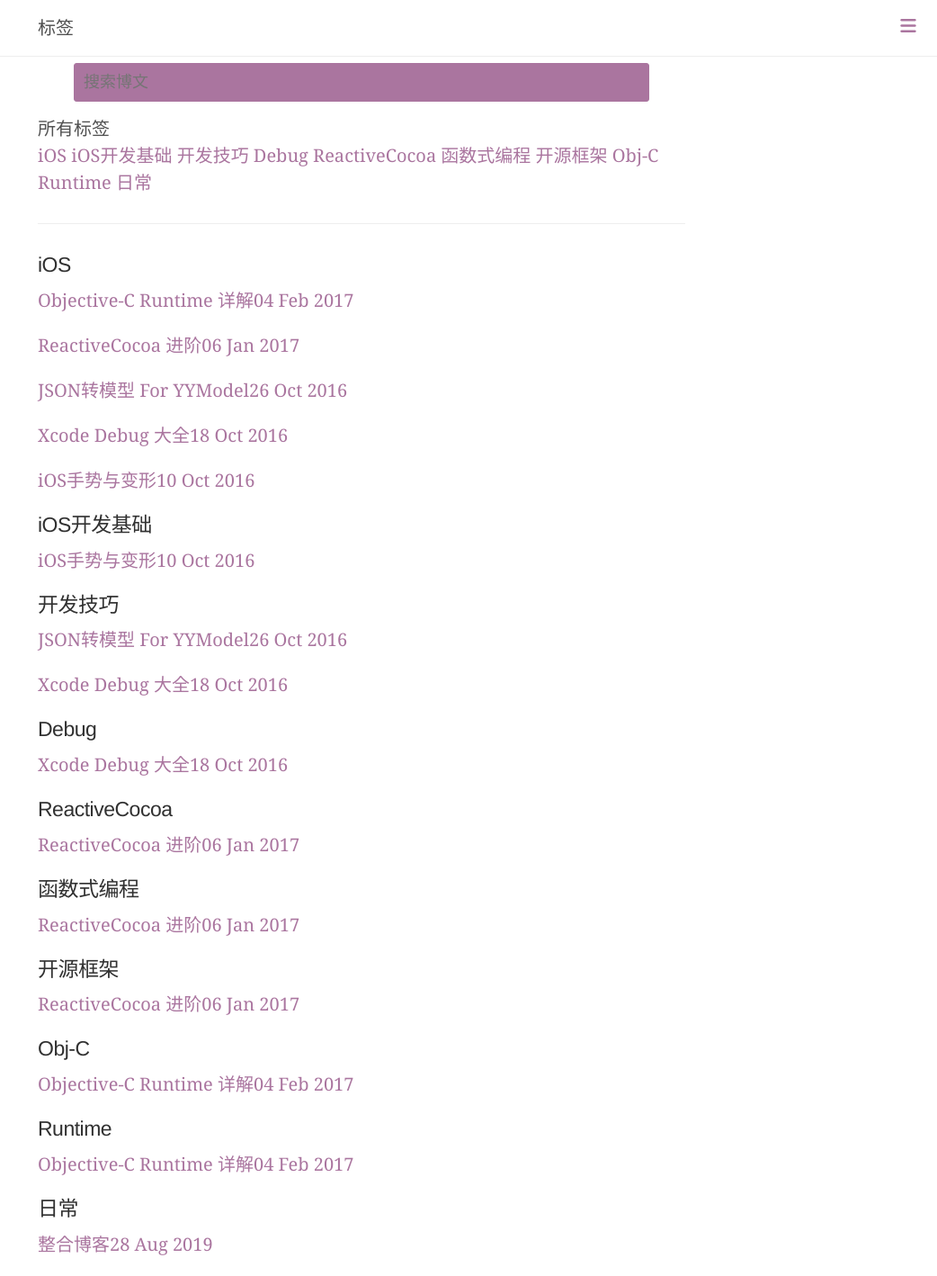
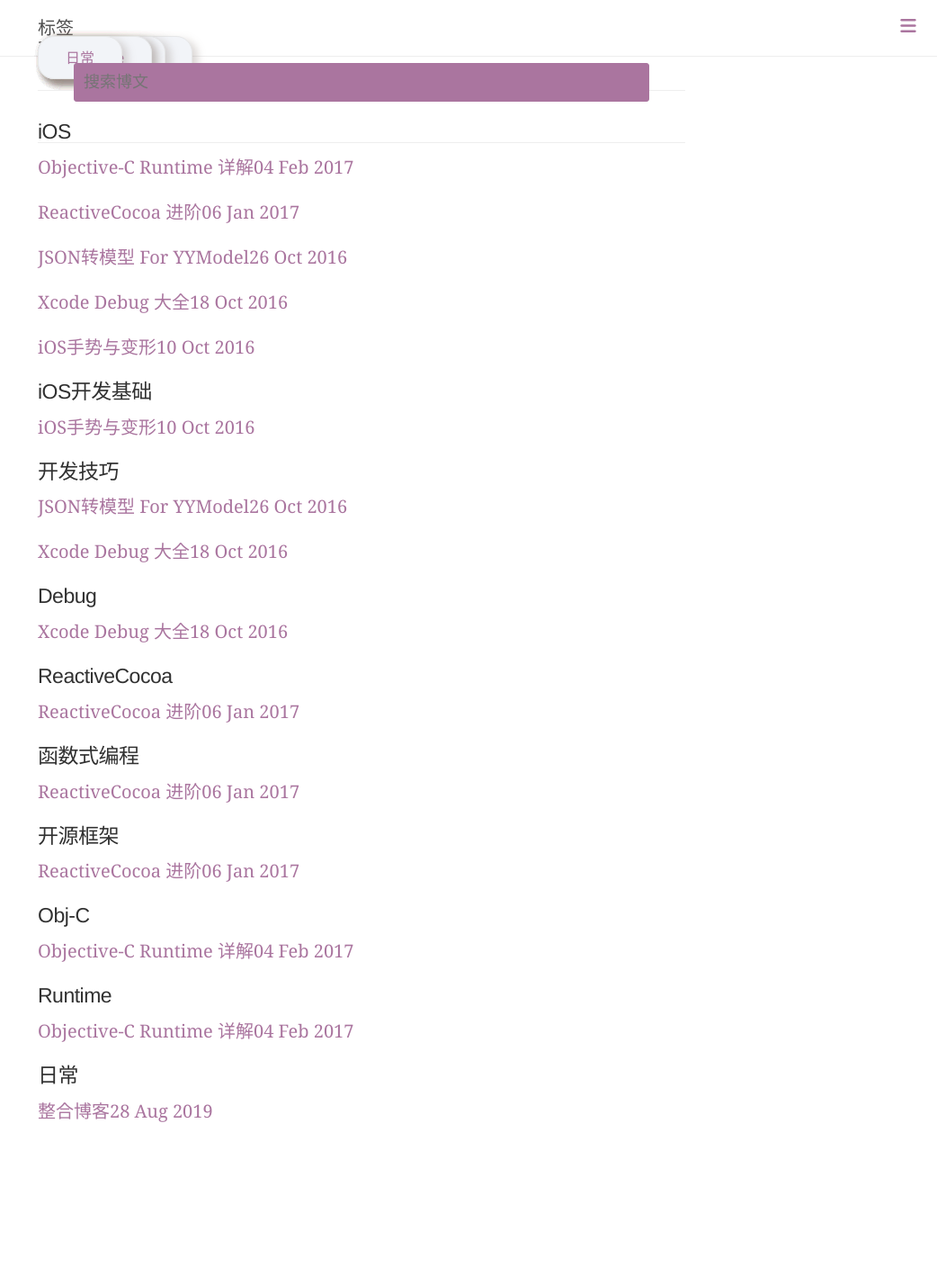
Before and after one commit to XtrueT/xtruet.github.com, a Jekyll site: the page built from tags.html, in a window 1280 px wide. Shown: the whole page at 90% size, without its empty margins (238-1280 px from the left). Built offline with Jekyll 4.4.1, drawn with Linux system fonts in a browser that asks for light colours; comment, search, counter and statistics services are not loaded; after the commit the page ends 1270 px from its top, so only the background shows below that.

Commit message:
标签云

```diff
--- a/index.html
+++ b/index.html
@@ -2,8 +2,8 @@
 layout: default
 title: 首页
 ---
-
-<section>
+<hr/>
+<section class="tagcloud" >
 		<header>所有标签</header>
 		<div class="tags-list">
 			{% for tag in site.tags %}
--- a/public/css/index.css
+++ b/public/css/index.css
@@ -282,3 +282,36 @@
   background: #aa759f;
   border-radius: 2px;
 }
+
+.tagcloud {
+  position: relative;
+  margin-top: -150px;
+}
+
+.tagcloud a {
+  position: absolute;
+  top: 0;
+  left: 0;
+  display: block;
+  padding: 11px 30px;
+  color: #333;
+  font-size: 16px;
+  border: 1px solid #e6e7e8;
+  border-radius: 18px;
+  background-color: #f2f4f8;
+  text-decoration: none;
+  white-space: nowrap;
+  -o-box-shadow: 6px 4px 8px 0 rgba(151, 142, 136, .34);
+  -ms-box-shadow: 6px 4px 8px 0 rgba(151, 142, 136, .34);
+  -moz-box-shadow: 6px 4px 8px 0 rgba(151, 142, 136, .34);
+  -webkit-box-shadow: 6px 4px 8px 0 rgba(151, 142, 136, .34);
+  box-shadow: 6px 4px 8px 0 rgba(151, 142, 136, .34);
+  -ms-filter: "progid:DXImageTransform.Microsoft.Shadow(Strength=4,Direction=135, Color='#000000')";
+  /*兼容ie7/8*/
+  filter: progid:DXImageTransform.Microsoft.Shadow(color='#969696', Direction=125, Strength=9);
+  /*strength是阴影大小，direction是阴影方位，单位为度，可以为负数，color是阴影颜色 （尽量使用数字）使用IE滤镜实现盒子阴影的盒子必须是行元素或以行元素显示（block或inline-block;）*/
+}
+
+.tagcloud a:hover {
+  color: #aa759f;
+}
--- a/tags.html
+++ b/tags.html
@@ -4,16 +4,16 @@
 ---
 
 <!-- 标签云 -->
-
-<section>
+<hr/>
+<section  class="tagcloud" >
     <header>所有标签</header>
-    <div class="tags-list">
+    <div>
         {% for tag in site.tags %}
         <a href="#{{ tag[0] }}" title="{{ tag[0] }}" rel="{{ tag[1].size }}">{{ tag[0] }}</a>
         {% endfor %}
     </div>
 </section>
-<hr/>
+<hr />
 
 <!-- 标签列表 -->
 {% for tag in site.tags %}
@@ -23,7 +23,7 @@
         <h2 id="{{ tag[0] }}">{{ tag[0] }}</h2>
     </header>
     {% for post in tag[1] %}
-	<p>
+    <p>
         <a href="{{ post.url }} ">
             <span>{{ post.title }}{{ post.date | date_to_string }}</span>
         </a>
```
